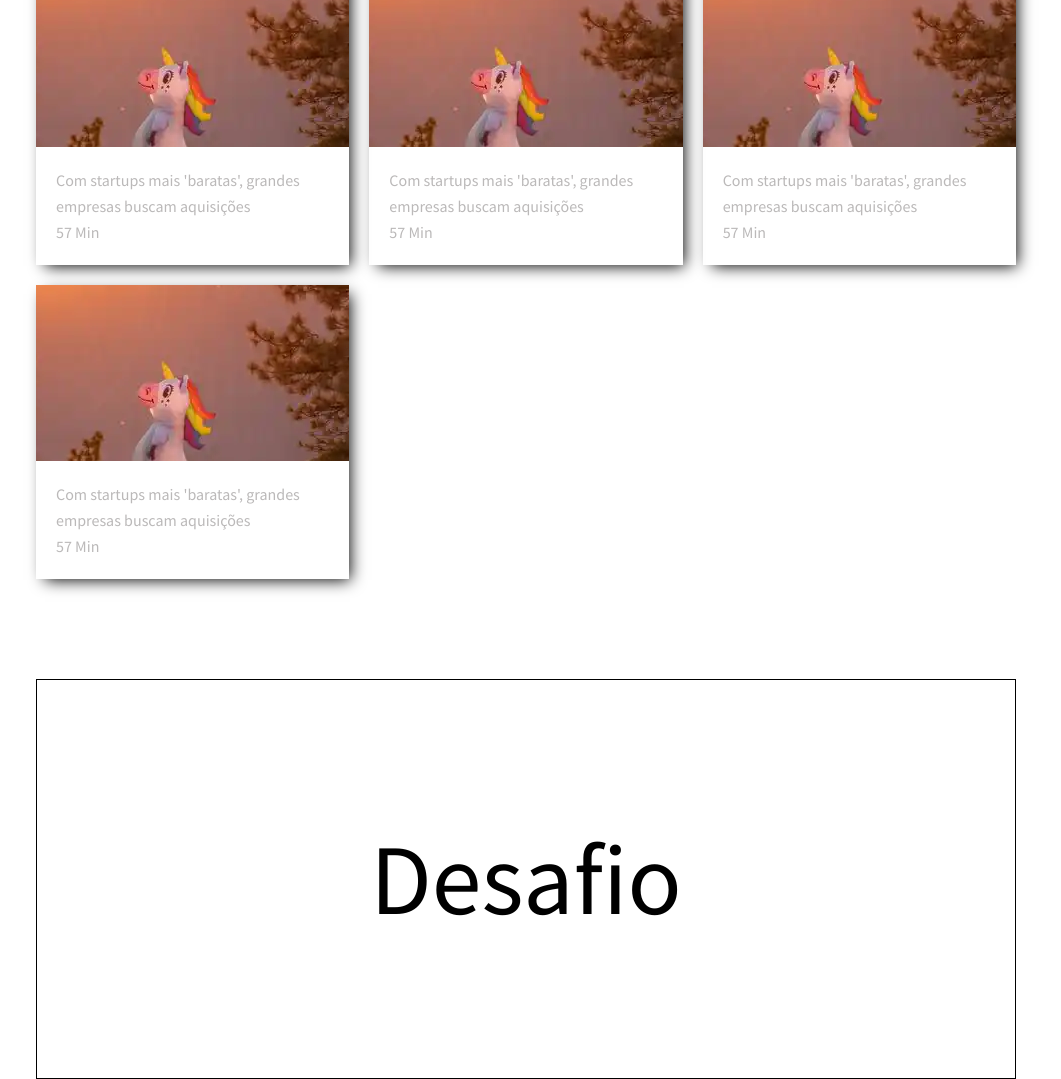
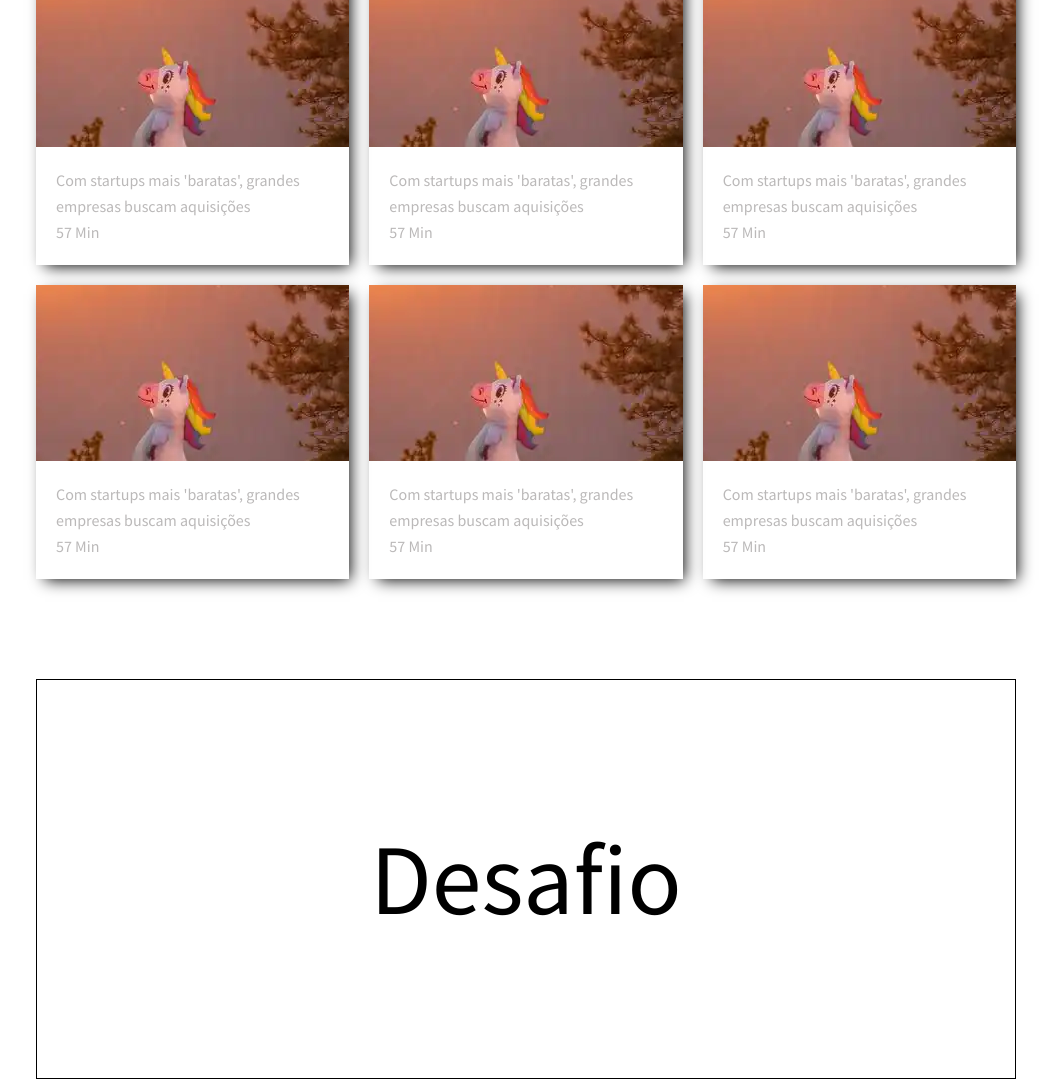
Before and after one commit to douglasabnovato/startse-tech-academy, a plain HTML site: page startse/index.html in a window 1280 px wide. Shown: the part 760-1839 px from the top of the page, without its empty margins (114-1175 px from the left). Drawn offline with Linux system fonts and the light colour scheme.

Commit message:
revisando o html

```diff
--- a/startse/index.html
+++ b/startse/index.html
@@ -109,6 +109,32 @@
           </div>
         </div>
       </div>
+      <div class="card">
+        <div class="image">
+          <img src="./images/unicornio.webp" />
+        </div>
+        <div class="content">
+          <p class="title text--medium">
+            Com startups mais 'baratas', grandes empresas buscam aquisições
+          </p>
+          <div class="info">
+            <p class="text--medium">57 Min</p>
+          </div>
+        </div>
+      </div>
+      <div class="card">
+        <div class="image">
+          <img src="./images/unicornio.webp" />
+        </div>
+        <div class="content">
+          <p class="title text--medium">
+            Com startups mais 'baratas', grandes empresas buscam aquisições
+          </p>
+          <div class="info">
+            <p class="text--medium">57 Min</p>
+          </div>
+        </div>
+      </div>
     </section>
     <section id="form">
       <div class="desafio">Desafio</div>
```
